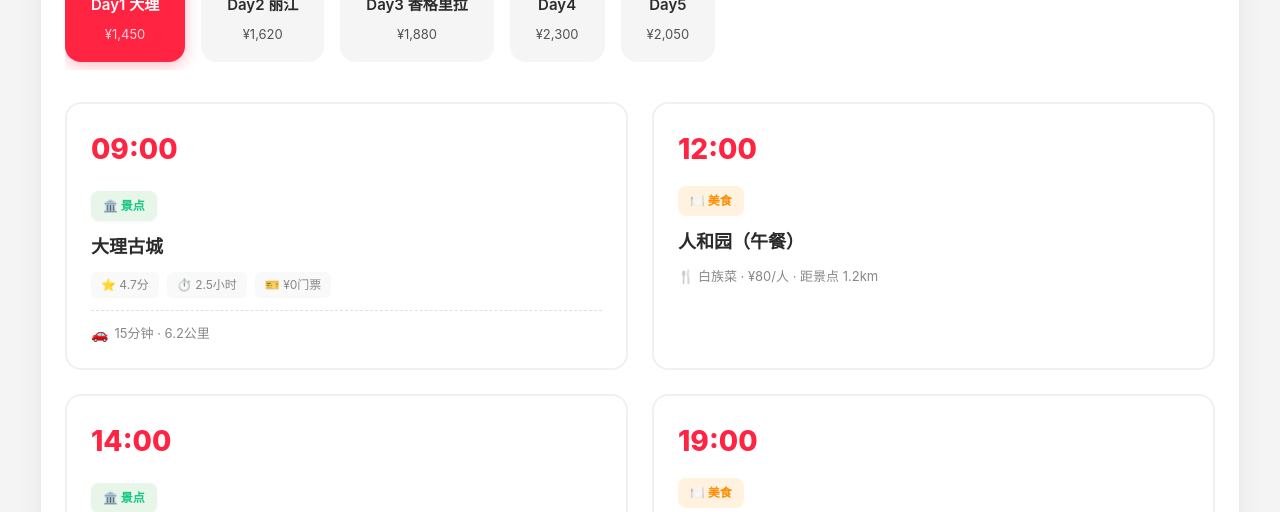
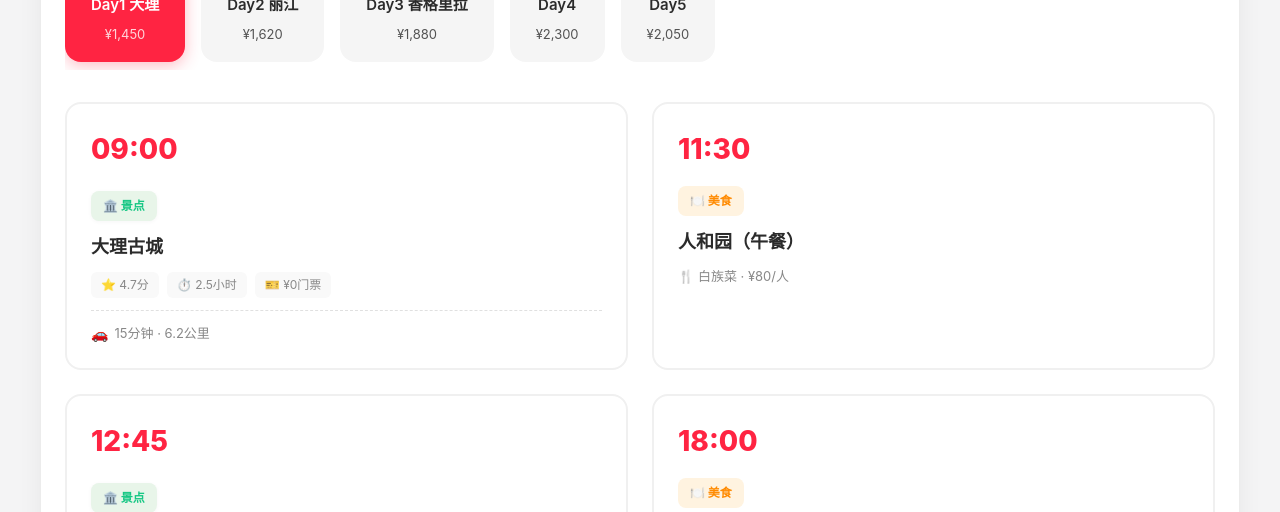
Before and after one commit to Li-ai227/smart-trip-plan, a Vue app in the folder smart-trip-front/: page /gallery in a window 1280 px wide. Shown: the part 4020-4532 px from the top of the page. Built offline with nearby package versions, Linux system fonts and the light colour scheme; no server answers.

Commit message:
feat(timeline): implement dynamic time chain simulation to avoid overlapping times

```diff
--- a/smart-trip-front/src/components/itinerary/ItineraryTimeline.vue
+++ b/smart-trip-front/src/components/itinerary/ItineraryTimeline.vue
@@ -11,53 +11,12 @@ const props = defineProps<{
 }>()
 const emit = defineEmits<{ (e: 'select', index: number): void }>()
 
-const ATTRACTION_TIMES = ['09:00', '14:00', '16:00', '17:30']
-const MEAL_TIMES: Record<string, string> = { 早: '08:00', 午: '12:00', 晚: '19:00' }
+import { calculateDynamicTimeline } from '@/utils/timeline'
 
 const activeDay = computed(() => props.days.find((d) => d.index === props.activeIndex) ?? props.days[0])
 
-// 时间轴节点：景点（spot）与餐饮（meal）合并后按时间排序
-interface Entry {
-  time: string
-  name: string
-  kind: 'spot' | 'meal'
-  rating?: number
-  durationH?: number
-  ticket?: number
-  mealMeta?: string
-  fallback: boolean
-  transit?: Route
-}
+const entries = computed(() => calculateDynamicTimeline(activeDay.value))
 
-const entries = computed<Entry[]>(() => {
-  const day = activeDay.value
-  if (!day) return []
-  const routes = day.routes
-  const outgoing = (name: string) => routes.find((r) => r.fromName === name)
-  const incomingFallback = (name: string) => routes.some((r) => r.toName === name && r.fallback)
-
-  const spots: Entry[] = day.attractions.map((a, i) => ({
-    time: ATTRACTION_TIMES[i] ?? '—',
-    name: a.name,
-    kind: 'spot',
-    rating: a.rating,
-    durationH: Math.round((a.durationMinutes / 60) * 10) / 10,
-    ticket: a.ticket,
-    fallback: incomingFallback(a.name),
-    transit: outgoing(a.name),
-  }))
-
-  const meals: Entry[] = day.meals.map((m) => ({
-    time: MEAL_TIMES[m.mealType] ?? '—',
-    name: m.name,
-    kind: 'meal',
-    mealMeta: `🍴 ${m.recommend ?? ''} · ¥${m.perCapita}/人${m.distanceKm ? ` · 距景点 ${m.distanceKm}km` : ''}`,
-    fallback: false,
-    transit: outgoing(m.name),
-  }))
-
-  return [...spots, ...meals].sort((a, b) => a.time.localeCompare(b.time))
-})
 </script>
 
 <template>
--- a/smart-trip-front/src/components/itinerary/ItineraryTimelineDesktop.vue
+++ b/smart-trip-front/src/components/itinerary/ItineraryTimelineDesktop.vue
@@ -19,53 +19,12 @@ const emit = defineEmits<{
 
 const store = useTripPlanStore()
 
-const ATTRACTION_TIMES = ['09:00', '14:00', '16:00', '17:30']
-const MEAL_TIMES: Record<string, string> = { '早': '08:00', '午': '12:00', '晚': '19:00' }
+import { calculateDynamicTimeline } from '@/utils/timeline'
 
 const activeDay = computed(() => props.days.find((d) => d.index === props.activeIndex) ?? props.days[0])
 
-// 时间轴节点：景点（spot）与餐饮（meal）合并后按时间排序
-interface Entry {
-  time: string
-  name: string
-  kind: 'spot' | 'meal'
-  rating?: number
-  durationH?: number
-  ticket?: number
-  mealMeta?: string
-  fallback: boolean
-  transit?: Route
-}
+const entries = computed(() => calculateDynamicTimeline(activeDay.value))
 
-const entries = computed<Entry[]>(() => {
-  const day = activeDay.value
-  if (!day) return []
-  const routes = day.routes
-  const outgoing = (name: string) => routes.find((r) => r.fromName === name)
-  const incomingFallback = (name: string) => routes.some((r) => r.toName === name && r.fallback)
-
-  const spots: Entry[] = day.attractions.map((a, i) => ({
-    time: ATTRACTION_TIMES[i] ?? '—',
-    name: a.name,
-    kind: 'spot',
-    rating: a.rating,
-    durationH: Math.round((a.durationMinutes / 60) * 10) / 10,
-    ticket: a.ticket,
-    fallback: incomingFallback(a.name),
-    transit: outgoing(a.name),
-  }))
-
-  const meals: Entry[] = day.meals.map((m) => ({
-    time: MEAL_TIMES[m.mealType] ?? '—',
-    name: m.name,
-    kind: 'meal',
-    mealMeta: `🍴 ${m.recommend ?? ''} · ¥${m.perCapita}/人${m.distanceKm ? ` · 距景点 ${m.distanceKm}km` : ''}`,
-    fallback: false,
-    transit: outgoing(m.name),
-  }))
-
-  return [...spots, ...meals].sort((a, b) => a.time.localeCompare(b.time))
-})
 </script>
 
 <template>
--- /dev/null
+++ b/smart-trip-front/src/utils/timeline.ts
@@ -0,0 +1,152 @@
+import type { Route, TripDay } from '@/models/trip-plan'
+
+export interface TimelineEntry {
+  time: string
+  name: string
+  kind: 'spot' | 'meal'
+  rating?: number
+  durationH?: number
+  ticket?: number
+  mealMeta?: string
+  fallback: boolean
+  transit?: Route
+}
+
+/**
+ * 将总分钟数转换为 "HH:mm" 格式
+ */
+export function formatMinutesToTime(totalMinutes: number): string {
+  const normalized = Math.max(0, Math.min(24 * 60 - 1, Math.round(totalMinutes)))
+  const hours = Math.floor(normalized / 60)
+  const mins = normalized % 60
+  return `${String(hours).padStart(2, '0')}:${String(mins).padStart(2, '0')}`
+}
+
+/**
+ * 连续时间轴推演算法：
+ * 1. 默认上午 09:00 开始游玩。如果有早餐，早餐安排在 08:00。
+ * 2. 依次遍历景点与午餐、晚餐：
+ *    - 景点游玩耗时按 a.durationMinutes 计算。
+ *    - 到达下一站的耗时按路线 transit.durationMinutes 计算。
+ *    - 当时间临近或超过 12:00 时插入午餐（通常游玩到中午接午餐，用餐 60 分钟）。
+ *    - 当时间临近或超过 18:30 时插入晚餐（用餐 60 分钟）。
+ * 3. 生成严格单调递增、物理连贯的真实时间线。
+ */
+export function calculateDynamicTimeline(day: TripDay | undefined): TimelineEntry[] {
+  if (!day) return []
+
+  const routes = day.routes ?? []
+  const outgoing = (name: string) => routes.find((r) => r.fromName === name)
+  const incomingFallback = (name: string) => routes.some((r) => r.toName === name && r.fallback)
+
+  const breakfast = day.meals?.find((m) => m.mealType === '早')
+  const lunch = day.meals?.find((m) => m.mealType === '午')
+  const dinner = day.meals?.find((m) => m.mealType === '晚')
+
+  const entries: TimelineEntry[] = []
+
+  // 1. 早餐
+  if (breakfast) {
+    entries.push({
+      time: '08:00',
+      name: breakfast.name,
+      kind: 'meal',
+      mealMeta: `🍴 ${breakfast.recommend ?? '特色早餐'} · ¥${breakfast.perCapita}/人`,
+      fallback: false,
+      transit: outgoing(breakfast.name),
+    })
+  }
+
+  // 2. 景点与正餐的连续流推演
+  // 默认从 09:00（540分钟）开始上午行程
+  let currentClockMinutes = 9 * 60
+  let lunchInserted = false
+  let dinnerInserted = false
+
+  const attractions = day.attractions ?? []
+
+  for (let i = 0; i < attractions.length; i++) {
+    const spot = attractions[i]
+
+    // 检查是否在进当前景点前插入午餐：
+    // 如果还没吃午餐，且当前时间已经到达或超过 11:45，并且不是今天刚开始的第1个景点
+    if (lunch && !lunchInserted && currentClockMinutes >= 11 * 60 + 45 && i > 0) {
+      entries.push({
+        time: formatMinutesToTime(currentClockMinutes),
+        name: lunch.name,
+        kind: 'meal',
+        mealMeta: `🍴 ${lunch.recommend ?? '特色午餐'} · ¥${lunch.perCapita}/人`,
+        fallback: false,
+      })
+      currentClockMinutes += 60 // 午餐 1 小时
+      lunchInserted = true
+    }
+
+    // 记录到达当前景点的时间
+    const spotArrivalMinutes = currentClockMinutes
+    const durationMinutes = spot.durationMinutes || 90
+    const transit = outgoing(spot.name)
+
+    entries.push({
+      time: formatMinutesToTime(spotArrivalMinutes),
+      name: spot.name,
+      kind: 'spot',
+      rating: spot.rating,
+      durationH: Math.round((durationMinutes / 60) * 10) / 10,
+      ticket: spot.ticket,
+      fallback: incomingFallback(spot.name),
+      transit: transit,
+    })
+
+    // 游玩后时间累加
+    currentClockMinutes += durationMinutes
+
+    // 游玩结束后，如果刚好在 11:30 ~ 13:30 之间且未吃午餐，插入午餐
+    if (lunch && !lunchInserted && currentClockMinutes >= 11 * 60 + 30) {
+      entries.push({
+        time: formatMinutesToTime(currentClockMinutes),
+        name: lunch.name,
+        kind: 'meal',
+        mealMeta: `🍴 ${lunch.recommend ?? '特色午餐'} · ¥${lunch.perCapita}/人`,
+        fallback: false,
+      })
+      currentClockMinutes += 60 // 午餐 1 小时
+      lunchInserted = true
+    }
+
+    // 加上去往下一站的交通时间
+    if (transit && transit.durationMinutes) {
+      currentClockMinutes += transit.durationMinutes
+    }
+  }
+
+  // 如果景点全部结束还未插入午餐（如景点极少），在最后插入
+  if (lunch && !lunchInserted) {
+    const lunchTime = Math.max(12 * 60, currentClockMinutes)
+    entries.push({
+      time: formatMinutesToTime(lunchTime),
+      name: lunch.name,
+      kind: 'meal',
+      mealMeta: `🍴 ${lunch.recommend ?? '特色午餐'} · ¥${lunch.perCapita}/人`,
+      fallback: false,
+    })
+    currentClockMinutes = lunchTime + 60
+    lunchInserted = true
+  }
+
+  // 3. 晚餐（在所有游玩或下午景点结束后插入）
+  if (dinner && !dinnerInserted) {
+    const dinnerTime = Math.max(18 * 60, currentClockMinutes)
+    entries.push({
+      time: formatMinutesToTime(dinnerTime),
+      name: dinner.name,
+      kind: 'meal',
+      mealMeta: `🍴 ${dinner.recommend ?? '特色晚餐'} · ¥${dinner.perCapita}/人`,
+      fallback: false,
+      transit: outgoing(dinner.name),
+    })
+    dinnerInserted = true
+  }
+
+  return entries
+}
```
Also changed, not shown: 1 other file (tests, documents, lock files or other folders).
